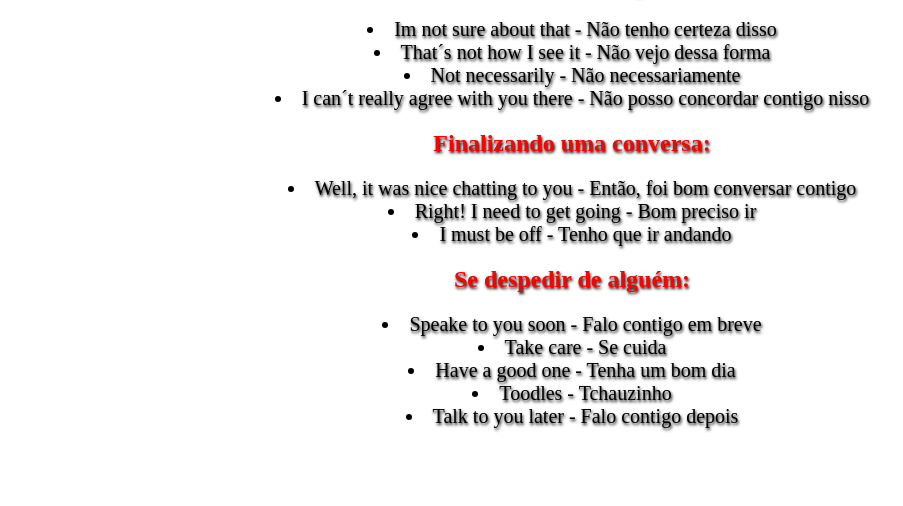
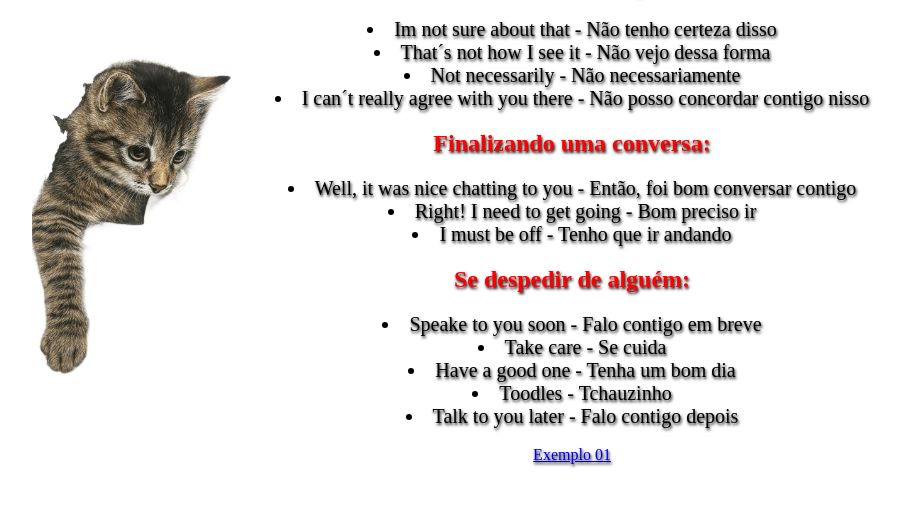
Before and after one commit to edskate/Projeto-Pronuncia-2024, a plain HTML site: page discordar.html in a window 1280 px wide. Shown: the part 80-586 px from the top of the page, without its empty margins (68-971 px from the left). Drawn offline with Linux system fonts and the light colour scheme.

Commit message:
add exemplo

```diff
--- a/discordar.html
+++ b/discordar.html
@@ -5,6 +5,12 @@
     <meta name="viewport" content="width=device-width, initial-scale=1.0">
     <title>Document</title>
     <style>
+        body{
+            background-image: url(2cf325ddac29e8aae02b8e7728484b72.png);
+            background-repeat: no-repeat;
+            background-size: 200px;
+            background-position: 100px;
+        }
 
     button{
         text-align: center;
@@ -51,6 +57,7 @@ li{
     <li>Take care - Se cuida</li>
     <li>Have a good one - Tenha um bom dia </li>
     <li>Toodles - Tchauzinho</li>
-    <li>Talk to you later - Falo contigo depois </li>
+    <li>Talk to you later - Falo contigo depois </li> <br>
+    <a href="Exemplo.html">Exemplo 01</a>
 </body>
 </html>
```
Also changed, not shown: Exemplo.html (+2 -1 lines).
